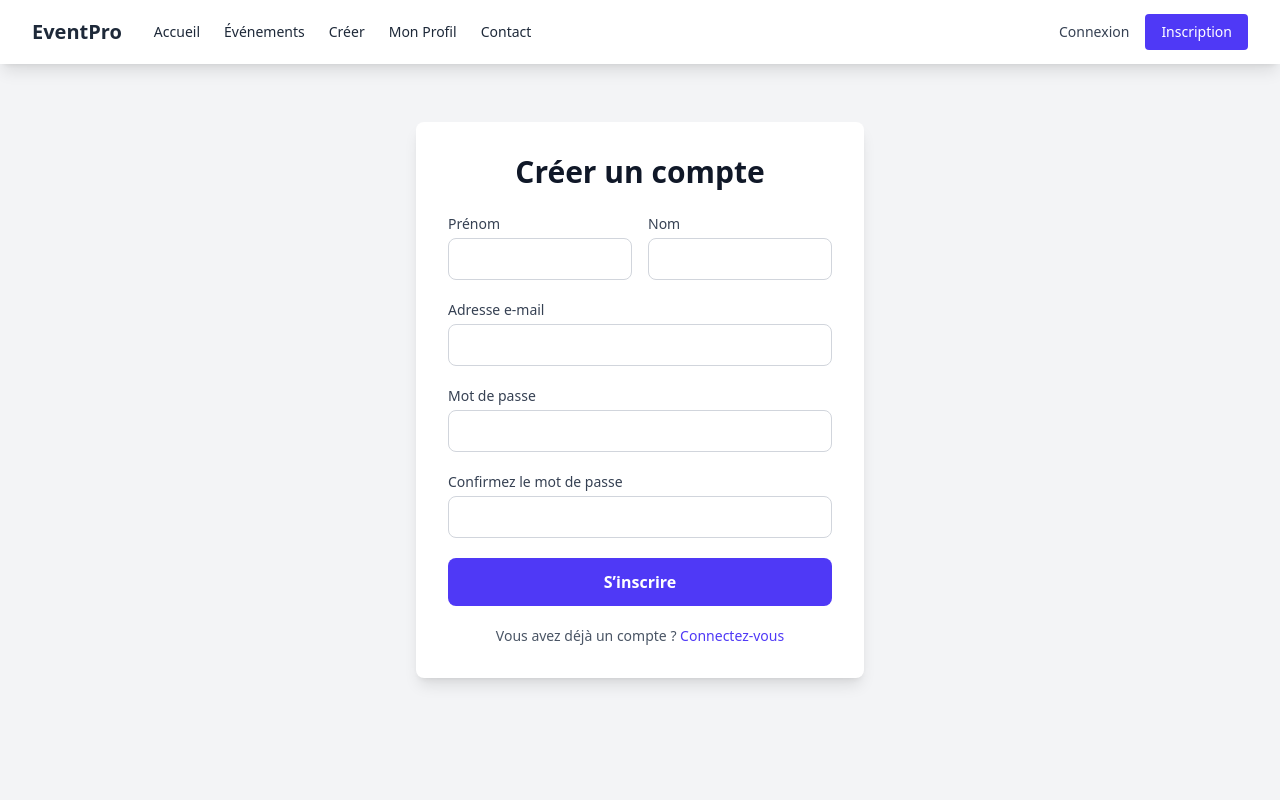
After one commit to boris2442/gestion_events, a PHP site: page /inscription.php in a window 1280 px wide. The commit adds this page. Run offline with PHP 8.4, Linux system fonts and the light colour scheme.

```diff
--- /dev/null
+++ b/inscription.php
@@ -0,0 +1,19 @@
+<?php
+require_once 'database/database.php';
+//1 afficher le titre de la page
+$pageTitle = "Inscription – EventPro";
+//2-debut du tampon de la page de sortie
+ob_start();
+//3-inclure le fichier de configuration ou le fichier de la page d'accueil
+require_once 'layouts/login_logout/inscription_html.php';
+//4 recuperation du contenu du tampon dans la page de sortie
+$pageContent = ob_get_clean();
+//5
+// inclure le layout de la page de sortie
+require_once 'layouts/layout_html.php';
+
+
+
+
+
+?>
--- /dev/null
+++ b/layouts/login_logout/inscription_html.php
@@ -0,0 +1,57 @@
+<section class="bg-gray-100 min-h-screen flex items-center justify-center py-12 px-4 sm:px-6 lg:px-8">
+
+    <div class="bg-white shadow-lg rounded-lg w-full max-w-md mx-4 p-6 sm:p-8">
+        <h1 class="text-2xl sm:text-3xl font-extrabold text-gray-900 text-center mb-6">Créer un compte</h1>
+        <form action="#" method="POST" class="space-y-5">
+
+            <!-- Nom / Prénom -->
+            <div class="grid grid-cols-1 sm:grid-cols-2 gap-4">
+                <div>
+                    <label for="prenom" class="block text-sm font-medium text-gray-700 mb-1">Prénom</label>
+                    <input id="prenom" name="prenom" type="text" required
+                        class="w-full px-4 py-2 border border-gray-300 rounded-lg focus:outline-none focus:ring-2 focus:ring-indigo-500" />
+                </div>
+                <div>
+                    <label for="nom" class="block text-sm font-medium text-gray-700 mb-1">Nom</label>
+                    <input id="nom" name="nom" type="text" required
+                        class="w-full px-4 py-2 border border-gray-300 rounded-lg focus:outline-none focus:ring-2 focus:ring-indigo-500" />
+                </div>
+            </div>
+
+            <!-- Email -->
+            <div>
+                <label for="email" class="block text-sm font-medium text-gray-700 mb-1">Adresse e-mail</label>
+                <input id="email" name="email" type="email" required
+                    class="w-full px-4 py-2 border border-gray-300 rounded-lg focus:outline-none focus:ring-2 focus:ring-indigo-500" />
+            </div>
+
+            <!-- Mot de passe -->
+            <div>
+                <label for="password" class="block text-sm font-medium text-gray-700 mb-1">Mot de passe</label>
+                <input id="password" name="password" type="password" required
+                    class="w-full px-4 py-2 border border-gray-300 rounded-lg focus:outline-none focus:ring-2 focus:ring-indigo-500" />
+            </div>
+
+            <!-- Confirmation du mot de passe -->
+            <div>
+                <label for="confirm_password" class="block text-sm font-medium text-gray-700 mb-1">Confirmez le mot de passe</label>
+                <input id="confirm_password" name="confirm_password" type="password" required
+                    class="w-full px-4 py-2 border border-gray-300 rounded-lg focus:outline-none focus:ring-2 focus:ring-indigo-500" />
+            </div>
+
+            <!-- Bouton -->
+            <div>
+                <button type="submit"
+                    class="w-full py-3 bg-indigo-600 text-white font-semibold rounded-lg hover:bg-indigo-700 transition">
+                    S’inscrire
+                </button>
+            </div>
+
+            <!-- Lien vers connexion -->
+            <p class="text-center text-sm text-gray-600">
+                Vous avez déjà un compte ?
+                <a href="#" class="text-indigo-600 hover:underline">Connectez-vous</a>
+            </p>
+        </form>
+    </div>
+</section>
--- a/src/output.css
+++ b/src/output.css
@@ -23,6 +23,7 @@
     --color-gray-900: oklch(21% 0.034 264.665);
     --color-white: #fff;
     --spacing: 0.25rem;
+    --container-md: 28rem;
     --container-7xl: 80rem;
     --text-sm: 0.875rem;
     --text-sm--line-height: calc(1.25 / 0.875);
@@ -217,6 +218,9 @@
   .z-50 {
     z-index: 50;
   }
+  .mx-4 {
+    margin-inline: calc(var(--spacing) * 4);
+  }
   .mx-auto {
     margin-inline: auto;
   }
@@ -231,6 +235,9 @@
   }
   .-mr-2 {
     margin-right: calc(var(--spacing) * -2);
+  }
+  .mb-1 {
+    margin-bottom: calc(var(--spacing) * 1);
   }
   .mb-2 {
     margin-bottom: calc(var(--spacing) * 2);
@@ -289,6 +296,9 @@
   .h-auto {
     height: auto;
   }
+  .min-h-screen {
+    min-height: 100vh;
+  }
   .w-6 {
     width: calc(var(--spacing) * 6);
   }
@@ -300,6 +310,9 @@
   }
   .max-w-7xl {
     max-width: var(--container-7xl);
+  }
+  .max-w-md {
+    max-width: var(--container-md);
   }
   .flex-shrink {
     flex-shrink: 1;
@@ -367,6 +380,9 @@
   .justify-center {
     justify-content: center;
   }
+  .gap-4 {
+    gap: calc(var(--spacing) * 4);
+  }
   .gap-6 {
     gap: calc(var(--spacing) * 6);
   }
@@ -382,6 +398,13 @@
       --tw-space-y-reverse: 0;
       margin-block-start: calc(calc(var(--spacing) * 4) * var(--tw-space-y-reverse));
       margin-block-end: calc(calc(var(--spacing) * 4) * calc(1 - var(--tw-space-y-reverse)));
+    }
+  }
+  .space-y-5 {
+    :where(& > :not(:last-child)) {
+      --tw-space-y-reverse: 0;
+      margin-block-start: calc(calc(var(--spacing) * 5) * var(--tw-space-y-reverse));
+      margin-block-end: calc(calc(var(--spacing) * 5) * calc(1 - var(--tw-space-y-reverse)));
     }
   }
   .space-y-6 {
@@ -435,6 +458,9 @@
   .border-l-4 {
     border-left-style: var(--tw-border-style);
     border-left-width: 4px;
+  }
+  .border-gray-300 {
+    border-color: var(--color-gray-300);
   }
   .border-indigo-500 {
     border-color: var(--color-indigo-500);
@@ -702,6 +728,17 @@
       }
     }
   }
+  .focus\:ring-2 {
+    &:focus {
+      --tw-ring-shadow: var(--tw-ring-inset,) 0 0 0 calc(2px + var(--tw-ring-offset-width)) var(--tw-ring-color, currentcolor);
+      box-shadow: var(--tw-inset-shadow), var(--tw-inset-ring-shadow), var(--tw-ring-offset-shadow), var(--tw-ring-shadow), var(--tw-shadow);
+    }
+  }
+  .focus\:ring-indigo-500 {
+    &:focus {
+      --tw-ring-color: var(--color-indigo-500);
+    }
+  }
   .focus\:outline-none {
     &:focus {
       --tw-outline-style: none;
@@ -713,9 +750,20 @@
       grid-template-columns: repeat(2, minmax(0, 1fr));
     }
   }
+  .sm\:p-8 {
+    @media (width >= 40rem) {
+      padding: calc(var(--spacing) * 8);
+    }
+  }
   .sm\:px-6 {
     @media (width >= 40rem) {
       padding-inline: calc(var(--spacing) * 6);
+    }
+  }
+  .sm\:text-3xl {
+    @media (width >= 40rem) {
+      font-size: var(--text-3xl);
+      line-height: var(--tw-leading, var(--text-3xl--line-height));
     }
   }
   .sm\:text-4xl {
```
